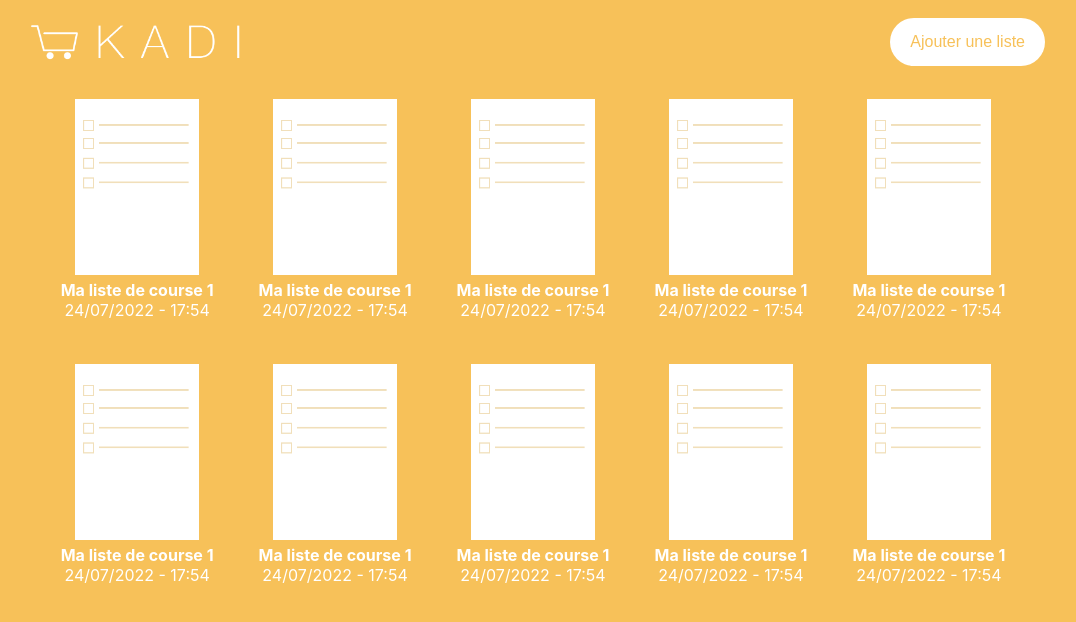
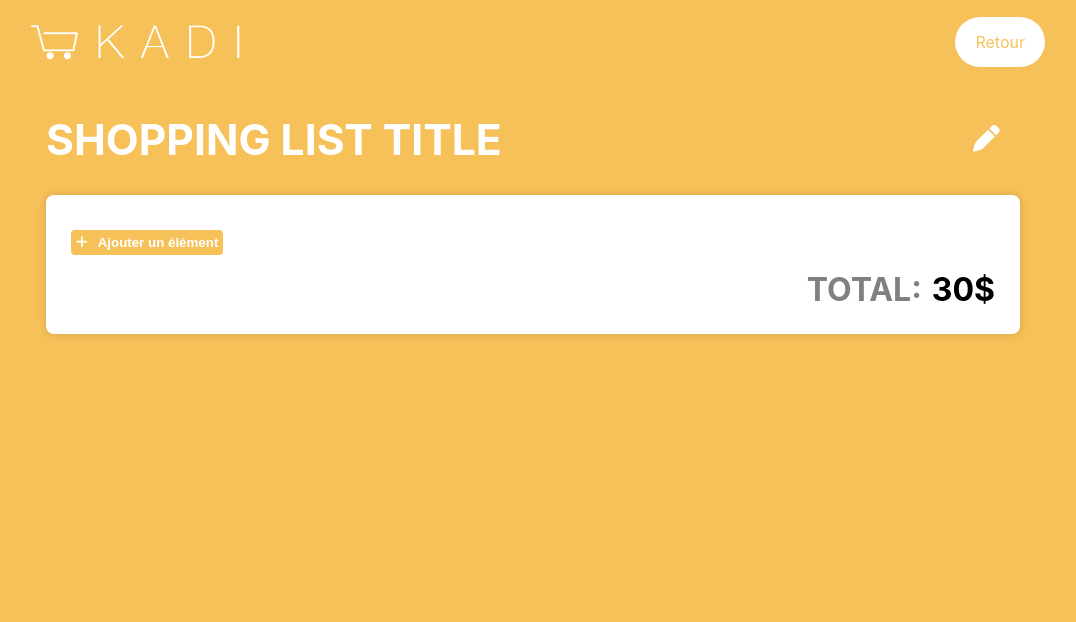
Before and after one commit to bngo42/KADI, a React (Create React App) app: page /list in a window 1280 px wide. Before the commit this address led to /. Shown: the top 622 px of the page, without its empty margins (107-1183 px from the left). Built offline with nearby package versions, Linux system fonts and the light colour scheme.

Commit message:
Add shopping list component Also updating navigation with data

```diff
--- a/src/App.scss
+++ b/src/App.scss
@@ -25,5 +25,15 @@
     display: block;
     height: max-content;
     font-size: 12pt;
+    cursor: pointer;
+
+    &:hover {
+      opacity: 0.85;
+    }
+
+    &.transparent {
+      background-color: transparent;
+      color: white;
+    }
   }
 }
--- a/src/App.tsx
+++ b/src/App.tsx
@@ -1,24 +1,43 @@
-import { Routes, Route, Navigate } from "react-router-dom";
+import {Link, Navigate, Route, Routes, useNavigate, useLocation} from "react-router-dom";
+import {useEffect, useState} from "react";
+
 import ShoppingListGrid from 'components/shopping-list-grid/shopping-list-grid';
+import ShoppingList from "components/shopping-list/shopping-list";
+
+import Logo from 'assets/logo.png';
 import './App.scss';
-import Logo from 'assets/logo.png';
 
 function App() {
+  const navigate = useNavigate();
+  const [currentLocation, setCurrentLocation] = useState('/');
+  const location = useLocation();
+
+  useEffect(() => setCurrentLocation(location.pathname), [location]);
+
   return (
     <div className="wrapper">
       <header className="header">
         <img height="100%" src={ Logo } alt="Logo"/>
-            <button className="btn">Ajouter une liste</button>
+        {
+          currentLocation === '/' ?
+          <button className="btn" onClick={ createNewList }>Ajouter une liste</button>
+          : <Link className="btn" to="/">Retour</Link>
+        }
       </header>
 
       <div className="main-content">
         <Routes>
             <Route path="/" element={ <ShoppingListGrid/> }/>
+            <Route path="/list" element={ <ShoppingList/> }/>
             <Route path="*" element={ <Navigate replace to="/" /> }/>
         </Routes>
       </div>
     </div>
   );
+
+  function createNewList() {
+    navigate("/list", { state: { newList: true } });
+  }
 }
 
 export default App;
--- a/src/components/shopping-list-grid/shopping-list-grid.tsx
+++ b/src/components/shopping-list-grid/shopping-list-grid.tsx
@@ -8,11 +8,11 @@ const ShoppingListGrid = () => {
 
     return  <div className="shopping-list-grid">
         {
-            dataList.map((item, index) => (
-                <Link to={ '/list/' }>
-                    <ShoppingListItem key={ index }/>
+            dataList?.length ? dataList.map((item, index) => (
+                <Link to={ '/list/' } key={ index }>
+                    <ShoppingListItem/>
                 </Link>
-            ))
+            )) : <span>Aucune liste de course a afficher.</span>
         }
     </div>
 }
--- /dev/null
+++ b/src/components/shopping-list/shopping-list.scss
@@ -0,0 +1,65 @@
+.shopping-list-layout {
+  padding: 25px;
+
+  .shopping-list-header {
+    display: flex;
+    justify-content: space-between;
+    align-items: center;
+
+    .list-title {
+      font-weight: bold;
+      font-size: 32pt;
+      text-transform: uppercase;
+    }
+
+    .btn {
+      font-size: 20pt;
+    }
+  }
+
+  .shopping-list {
+    margin-top: 25px;
+    padding: 25px;
+    background-color: white;
+    box-shadow: 0 0 10px rgba(0, 0, 0, 0.15);
+    border-radius: 8px;
+
+    .shopping-list-items {
+      display: flex;
+      flex-direction: column;
+      gap: 5px;
+    }
+
+    .shopping-list-add-button {
+      margin-top: 10px;
+      display: flex;
+      gap: 10px;
+      background-color: #F7C159;
+      color: white;
+      font-weight: bold;
+      border-radius: 4px;
+      padding: 5px;
+      cursor: pointer;
+
+      &:hover {
+        opacity: 0.75;
+      }
+    }
+
+    .shopping-list-total {
+      margin-top: 15px;
+      color: black;
+      font-weight: bold;
+      font-size: 24pt;
+      text-align: right;
+
+      .total-label {
+        color: grey;
+      }
+
+      .total-value {
+        margin-left: 10px;
+      }
+    }
+  }
+}
--- /dev/null
+++ b/src/components/shopping-list/shopping-list.tsx
@@ -0,0 +1,40 @@
+import {useLocation} from "react-router-dom";
+import {useEffect} from "react";
+import { FontAwesomeIcon } from '@fortawesome/react-fontawesome';
+import { faPen, faPlus } from '@fortawesome/free-solid-svg-icons';
+import './shopping-list.scss';
+
+const ShoppingList = () => {
+  const location = useLocation();
+  useEffect(() => {
+    const data = location.state;
+
+  }, [location]);
+  return <div className="shopping-list-layout">
+    <div className="shopping-list-header">
+      <span className="list-title">Shopping list Title</span>
+
+      <button className="btn transparent">
+        <FontAwesomeIcon icon={ faPen } />
+      </button>
+    </div>
+
+    <div className="shopping-list">
+      <div className="shopping-list-items">
+
+      </div>
+
+      <button className="shopping-list-add-button">
+        <FontAwesomeIcon icon={ faPlus } />
+        <span>Ajouter un élément</span>
+      </button>
+
+      <div className="shopping-list-total">
+        <span className="total-label">TOTAL:</span>
+        <span className="total-value">{ '30$' }</span>
+      </div>
+    </div>
+  </div>
+}
+
+export default ShoppingList;
--- a/src/index.scss
+++ b/src/index.scss
@@ -11,6 +11,11 @@ a {
   color: $white;
 }
 
+button {
+  background-color: transparent;
+  border: none;
+}
+
 body {
   font-family: -apple-system, BlinkMacSystemFont, 'Segoe UI', 'Roboto', 'Oxygen',
     'Ubuntu', 'Cantarell', 'Fira Sans', 'Droid Sans', 'Helvetica Neue',
```
Also changed, not shown: 1 other file (tests, documents, lock files or other folders). Lines whose indentation alone changed are shown as unchanged.
